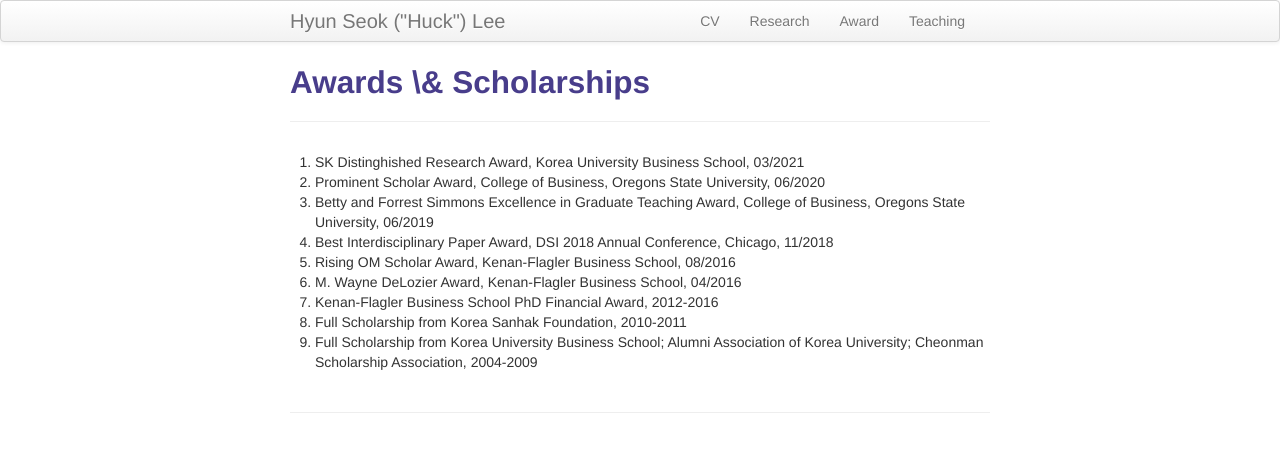
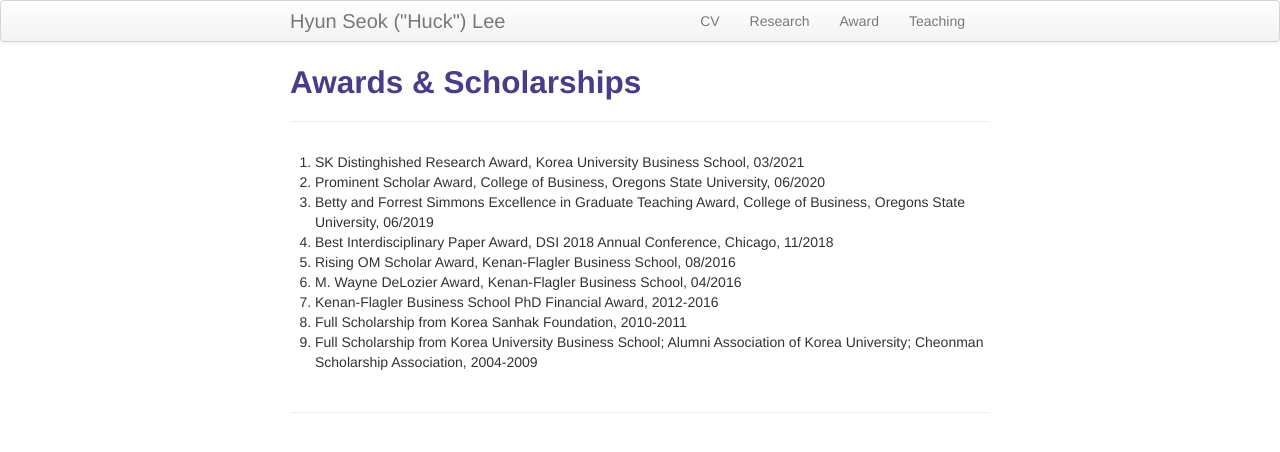
Before and after one commit to lordya2/lordya2.github.io, a Jekyll site: the page built from pages/award.md, in a window 1280 px wide. Shown: the top 452 px of the page. Built offline with Jekyll 4.4.1, drawn with Linux system fonts in a browser that asks for light colours.

```diff
--- a/pages/award.md
+++ b/pages/award.md
@@ -1,6 +1,6 @@
 ---
 layout: page
-title: Awards \& Scholarships
+title: Awards & Scholarships
 description: Hyun Seok ("Huck") Lee's Awards
 ---
 
```
